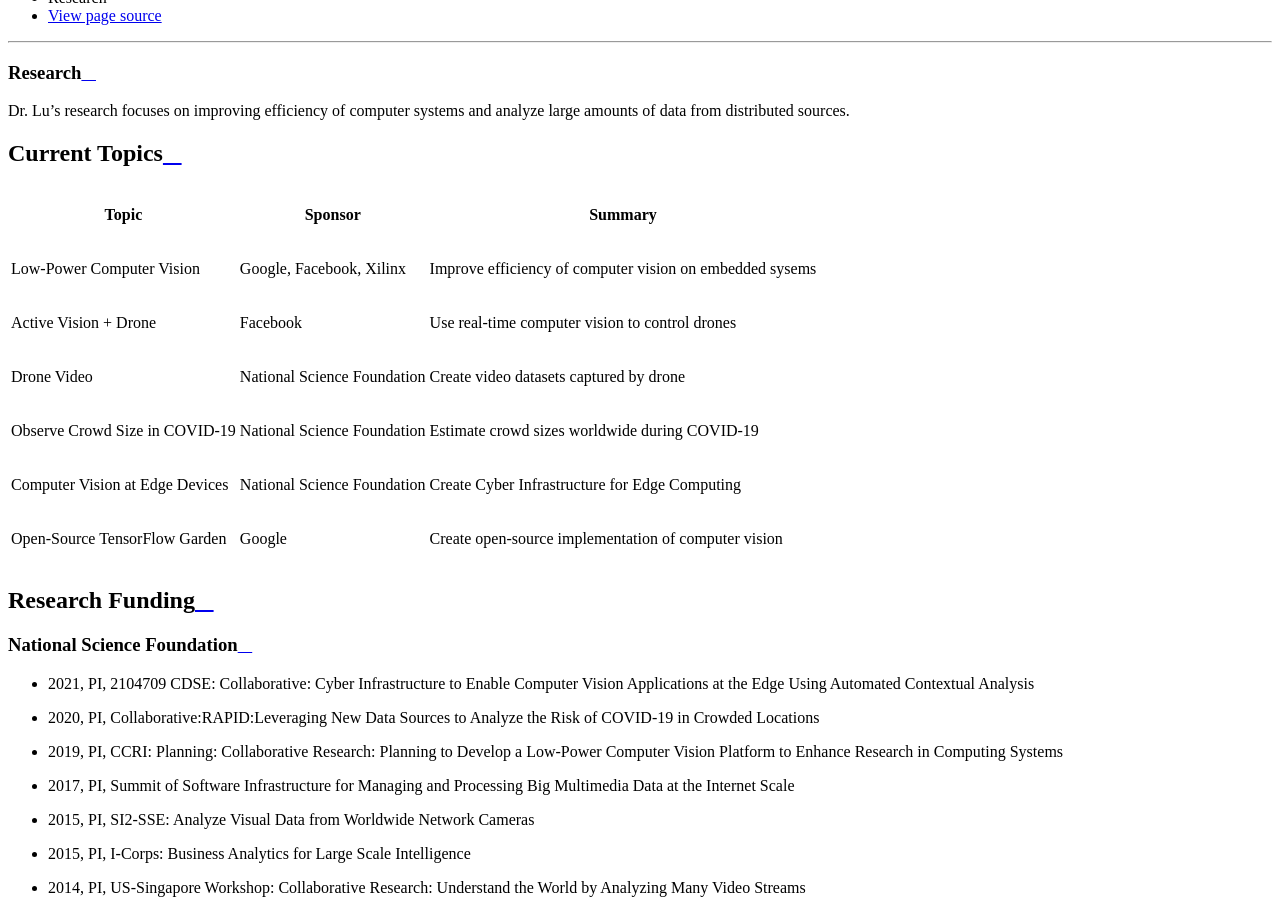
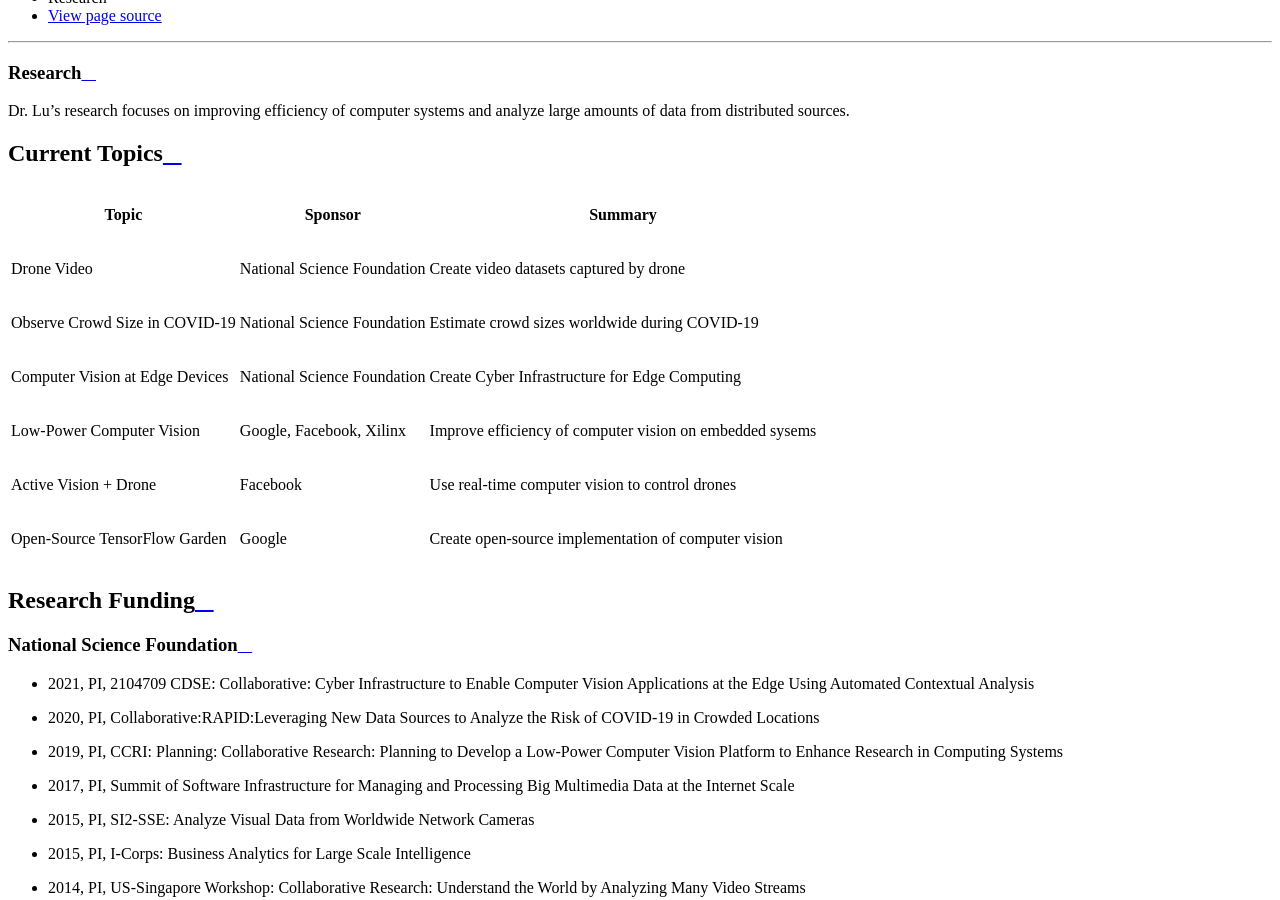
Before and after one commit to luyunghsiang/yhluweb, a Sphinx documentation site: the page built from source/research.rst, in a window 1280 px wide and 900 px high, scrolled down 464 px. Built offline with Sphinx 7.4.7 and the Read the Docs theme 2.0.0, drawn with Linux system fonts in a browser that asks for light colours.

Commit message:
update projects

```diff
--- a/source/research.rst
+++ b/source/research.rst
@@ -10,15 +10,15 @@ Current Topics
 +---------------------------------+-----------------------------+-------------------------------------------------------------+
 | Topic                           | Sponsor                     | Summary                                                     |
 +=================================+=============================+=============================================================+
-| Low-Power Computer Vision       | Google, Facebook, Xilinx    | Improve efficiency of computer vision on embedded sysems    |
-+---------------------------------+-----------------------------+-------------------------------------------------------------+
-| Active Vision + Drone           | Facebook                    | Use real-time computer vision to control drones             |
-+---------------------------------+-----------------------------+-------------------------------------------------------------+
 | Drone Video                     | National Science Foundation | Create video datasets captured by drone                     |
 +---------------------------------+-----------------------------+-------------------------------------------------------------+
 | Observe Crowd Size in COVID-19  | National Science Foundation | Estimate crowd sizes worldwide during COVID-19              |
 +---------------------------------+-----------------------------+-------------------------------------------------------------+
 | Computer Vision at Edge Devices | National Science Foundation | Create Cyber Infrastructure for Edge Computing              |
++---------------------------------+-----------------------------+-------------------------------------------------------------+
+| Low-Power Computer Vision       | Google, Facebook, Xilinx    | Improve efficiency of computer vision on embedded sysems    |
++---------------------------------+-----------------------------+-------------------------------------------------------------+
+| Active Vision + Drone           | Facebook                    | Use real-time computer vision to control drones             |
 +---------------------------------+-----------------------------+-------------------------------------------------------------+
 | Open-Source TensorFlow Garden   | Google                      | Create open-source implementation of computer vision        |
 +---------------------------------+-----------------------------+-------------------------------------------------------------+
```
